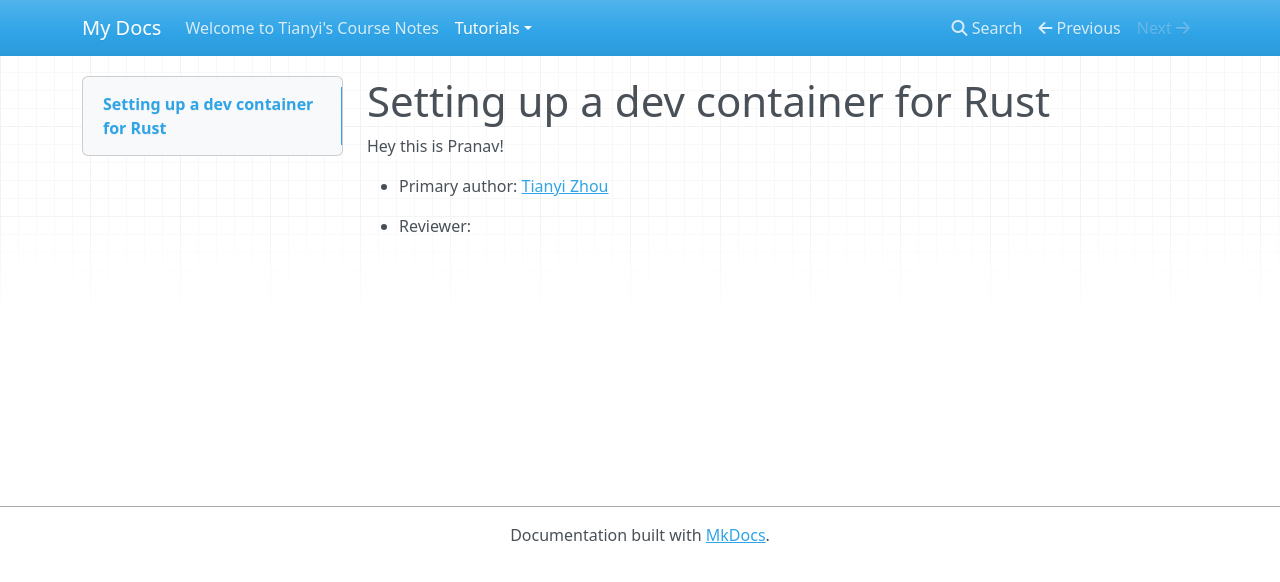
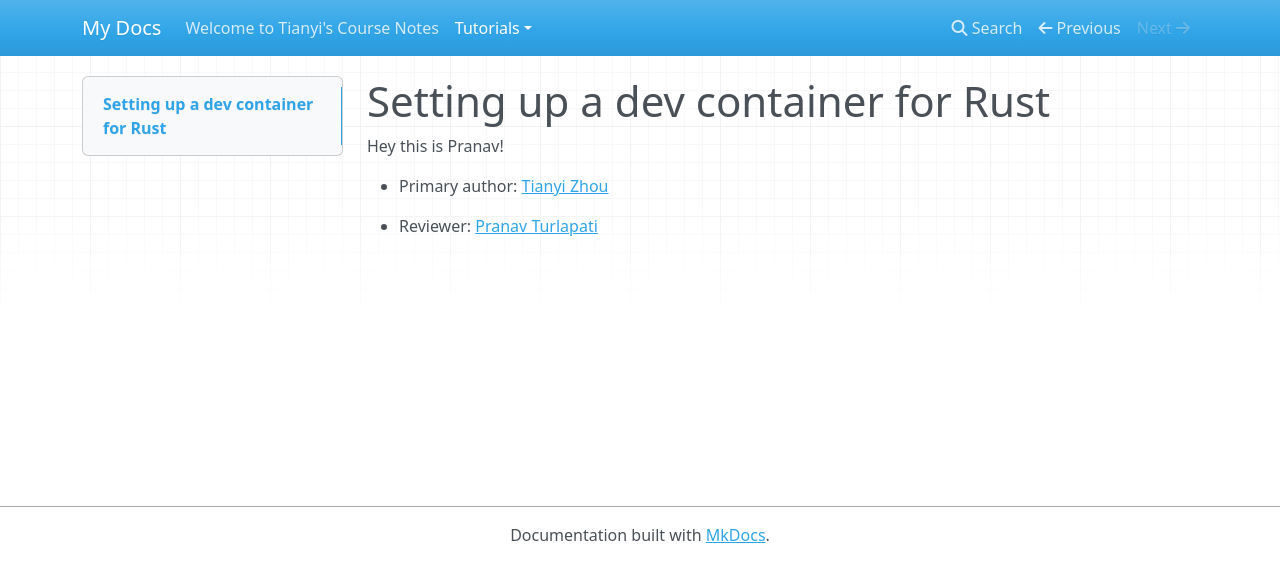
Before and after one commit to Bugaboolol/comp423-course-notes, an MkDocs documentation site: the page built from docs/tutorials/rust-setup.md, in a window 1280 px wide. Shown: the top 582 px of the page. Built offline with MkDocs 1.6.1, drawn with Linux system fonts in a browser that asks for light colours; nearby versions of some CDN libraries.

```diff
--- a/docs/tutorials/rust-setup.md
+++ b/docs/tutorials/rust-setup.md
@@ -4,4 +4,4 @@ Hey this is Pranav!
 
 * Primary author: [Tianyi Zhou](https://github.com/Bugaboolol)
 
-* Reviewer: [<Partner name>](https://github.com/pranavturlapati28)
+* Reviewer: [Pranav Turlapati](https://github.com/pranavturlapati28)
```
